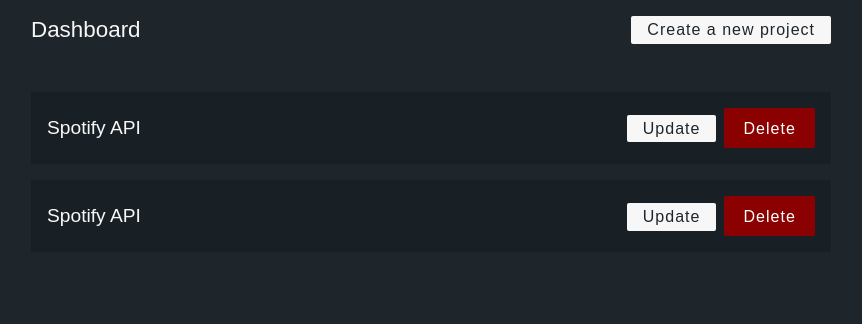
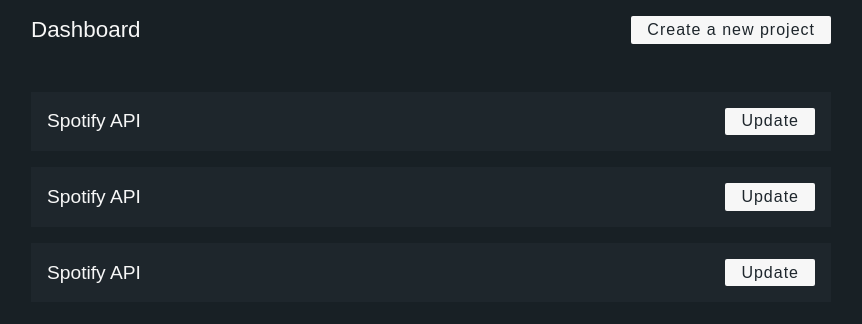
Before and after one commit to SinaBYR/my-portfolio-next, a React (Create React App) app: page /dashboard in a window 1280 px wide. Shown: the top 324 px of the page, without its empty margins (209-1071 px from the left). Built offline with nearby package versions, Linux system fonts and the light colour scheme.

Commit message:
Add Projects and Project components to Dashboard + Remove delete button in Project component

```diff
--- a/src/components/Dashboard/Dashboard.js
+++ b/src/components/Dashboard/Dashboard.js
@@ -4,6 +4,7 @@
 import axios from '../../axios/axios';
 import { Header } from './Header/Header';
 import { Projects } from './Projects/Projects';
+import { Route, Switch } from 'react-router';
 
 const Dashboard = () => {
     const [loading, setLoading] = useState(false)
@@ -24,8 +25,10 @@
         <div className={classes.Dashboard}>
             <div className={classes.DashboardWrapper}>
                 <Header />
-                <Projects />
-                {/* <Form create={create} loading={loading}/> */}
+                <Switch>
+                    <Route path="/dashboard/create" render={() => <Form create={create} loading={loading}/>}/>
+                    <Route path="/dashboard" component={Projects}/>
+                </Switch>
             </div>
         </div>
     )
--- a/src/components/Dashboard/Dashboard.module.css
+++ b/src/components/Dashboard/Dashboard.module.css
@@ -3,6 +3,7 @@
     color: #f7f7f7;
     background-color: #2a4f4d;
     background-color: #1e262c;
+    background-color: #182025;
     padding: 1rem;
 }
 
--- a/src/components/Dashboard/Projects/Project/Project.js
+++ b/src/components/Dashboard/Projects/Project/Project.js
@@ -1,13 +1,13 @@
 import { SecondaryLink, WarningButton } from '../../../Utilities';
 import classes from './Project.module.css';
 
-const Project = (props) => {
+const Project = ({ title, key }) => {
     return (
-        <div className={classes.Project}>
-            <p>Spotify API</p>
+        <div className={classes.Project} key={key}>
+            <p>{title}</p>
             <div className={classes.Controllers}>
                 <SecondaryLink>Update</SecondaryLink>
-                <WarningButton>Delete</WarningButton>
+                {/* <WarningButton>Delete</WarningButton> */}
             </div>
         </div>
     )
--- a/src/components/Dashboard/Projects/Project/Project.module.css
+++ b/src/components/Dashboard/Projects/Project/Project.module.css
@@ -1,7 +1,7 @@
 .Project {
     display: flex;
     align-items: center;
-    background-color: #182025;
+    background-color: #1e262c;
     padding: 1rem;
 }
 
--- a/src/components/Dashboard/Projects/Projects.js
+++ b/src/components/Dashboard/Projects/Projects.js
@@ -1,11 +1,33 @@
+import { useState, useEffect } from 'react';
+import { Spinner } from '../../Utilities';
 import { Project } from './Project/Project';
 import classes from './Projects.module.css';
 
 const Projects = () => {
+    const [projects, setProjects] = useState([])
+    const [loading, setLoading] = useState(false)
+
+    useEffect(() => {
+        setLoading(true)
+        setTimeout(() => {
+            setProjects([1, 2, 3])
+            setLoading(false)
+        }, 2000)
+    }, [])
+
+    let display = projects.map(project => {
+        return <Project title="Spotify API" key={project}/>
+    })
+
     return (
         <div className={classes.Projects}>
-            <Project />
-            <Project />
+            {
+                loading
+                ?
+                <Spinner color="#f7f7f7"/>
+                :
+                display
+            }
         </div>
     )
 }
--- a/src/components/Dashboard/Projects/Projects.module.css
+++ b/src/components/Dashboard/Projects/Projects.module.css
@@ -1,5 +1,6 @@
 .Projects {
     margin: 3rem 0;
+    text-align: center;
 }
 
 .Projects > * {
```
